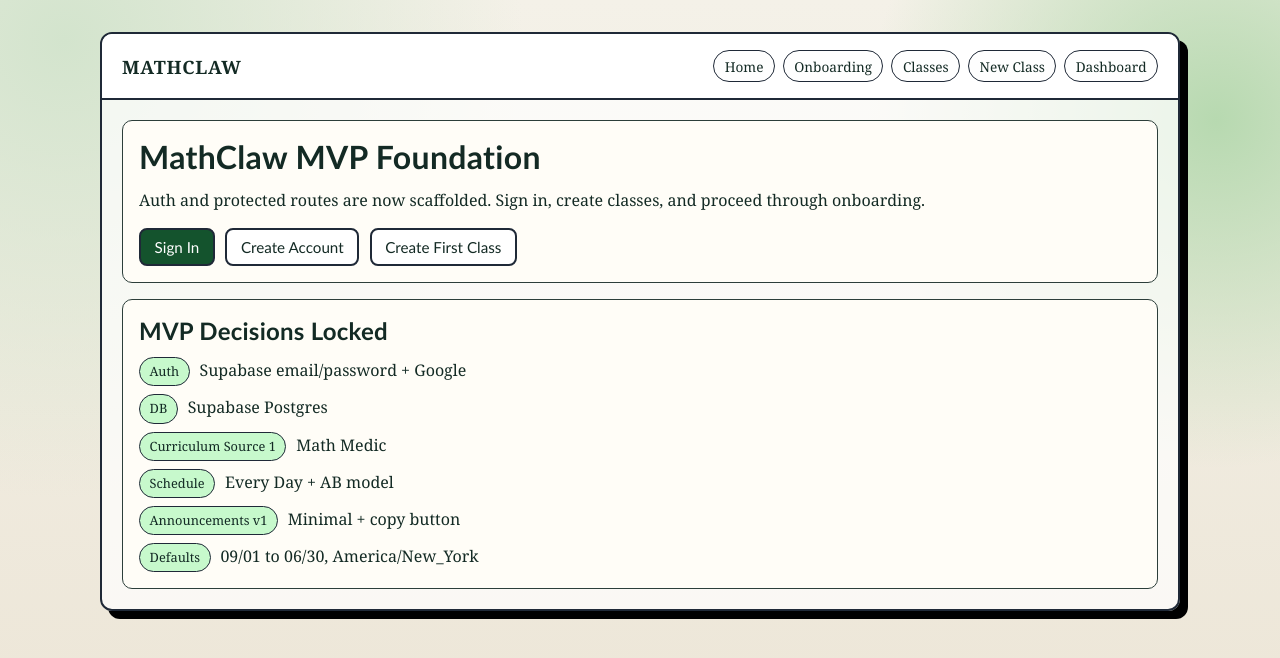
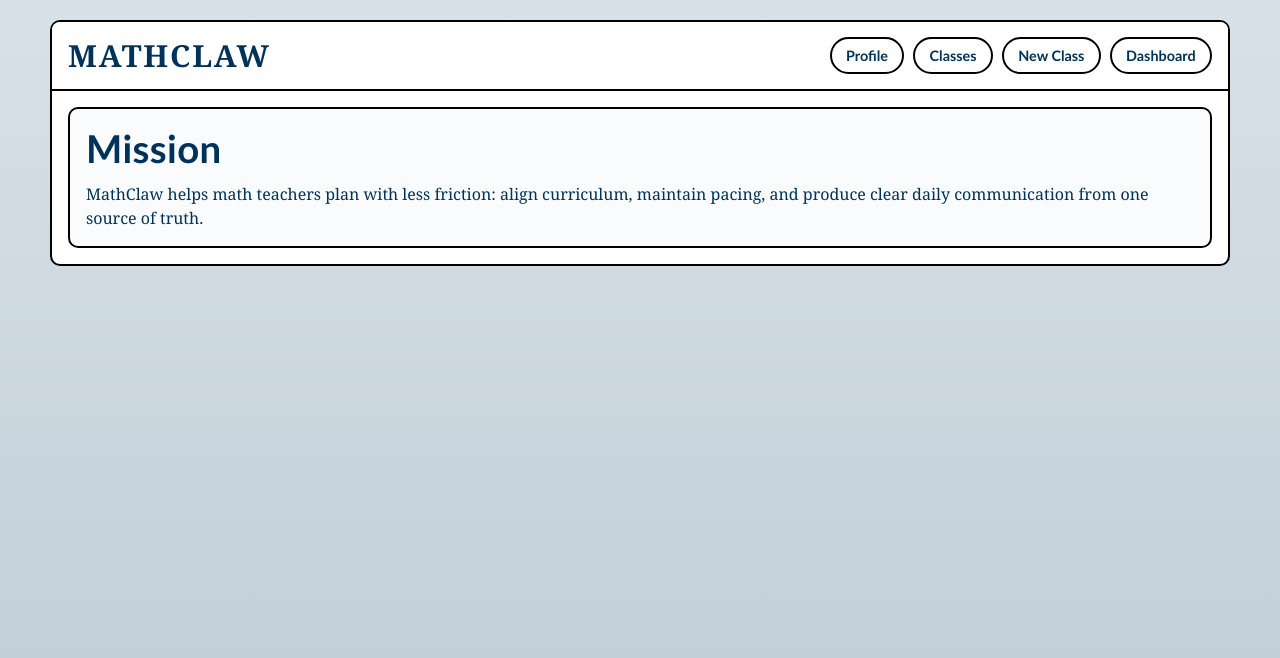
Before and after one commit to zackharen/mathclaw-next, a Next.js app: page / in a window 1280 px wide. Shown: the top 658 px of the page. Built offline with nearby package versions, Linux system fonts and the light colour scheme.

Commit message:
Refine nav, profile/classes UX, and merge plan+announcements view

```diff
--- a/app/classes/[id]/announcements/actions.js
+++ b/app/classes/[id]/announcements/actions.js
@@ -52,6 +52,7 @@ export async function generateAnnouncementsAction(formData) {
   if (planError) throw new Error(planError.message);
   if (!planRows || planRows.length === 0) {
     revalidatePath(`/classes/${course.id}/announcements`);
+    revalidatePath(`/classes/${course.id}/plan`);
     return;
   }
 
@@ -104,4 +105,5 @@ export async function generateAnnouncementsAction(formData) {
   if (upsertError) throw new Error(upsertError.message);
 
   revalidatePath(`/classes/${course.id}/announcements`);
+  revalidatePath(`/classes/${course.id}/plan`);
 }
--- a/app/classes/[id]/calendar/page.js
+++ b/app/classes/[id]/calendar/page.js
@@ -79,10 +79,7 @@ export default async function ClassCalendarPage({ params }) {
             Back to Classes
           </Link>
           <Link className="btn" href={`/classes/${course.id}/plan`}>
-            Open Pacing
-          </Link>
-          <Link className="btn" href={`/classes/${course.id}/announcements`}>
-            Open Announcements
+            Open Plan
           </Link>
           {totalDays === 0 ? (
             <form action={generateCalendarAction}>
--- a/app/globals.css
+++ b/app/globals.css
@@ -1,9 +1,14 @@
 :root {
-  --ink: #132a24;
-  --paper: #f7f3e9;
-  --accent: #14532d;
-  --accent-soft: #c7f9cc;
-  --line: #1f2937;
+  --navy: #00325a;
+  --grey: #bfccd6;
+  --red: #cd3b3b;
+  --white: #ffffff;
+  --black: #000000;
+
+  --ink: var(--navy);
+  --paper: var(--white);
+  --accent: var(--navy);
+  --line: var(--black);
 }
 
 * {
@@ -19,10 +24,7 @@ body {
 
 body {
   color: var(--ink);
-  background:
-    radial-gradient(circle at 5% 5%, #d3e4cd 0%, transparent 32%),
-    radial-gradient(circle at 95% 15%, #b7d9b0 0%, transparent 25%),
-    linear-gradient(180deg, #f4f1e8 0%, #ece5d6 100%);
+  background: linear-gradient(180deg, #d7e1e8 0%, var(--grey) 100%);
   font-family: Georgia, "Times New Roman", serif;
 }
 
@@ -32,16 +34,15 @@ a {
 }
 
 main {
-  width: min(1080px, 92vw);
+  width: min(1180px, 94vw);
   margin: 0 auto;
-  padding: 2rem 0 4rem;
+  padding: 1.25rem 0 2.5rem;
 }
 
 .shell {
   border: 2px solid var(--line);
-  background: rgba(255, 255, 255, 0.72);
-  box-shadow: 8px 8px 0 #000;
-  border-radius: 12px;
+  background: var(--paper);
+  border-radius: 10px;
   overflow: hidden;
 }
 
@@ -50,34 +51,38 @@ main {
   align-items: center;
   justify-content: space-between;
   gap: 1rem;
-  padding: 1rem 1.25rem;
+  padding: 0.8rem 1rem;
   border-bottom: 2px solid var(--line);
-  background: #fff;
+  background: var(--white);
 }
 
 .brand {
-  font-size: 1.15rem;
-  font-weight: 700;
-  letter-spacing: 0.04em;
+  font-size: 1.9rem;
+  font-weight: 800;
+  letter-spacing: 0.06em;
   text-transform: uppercase;
+  color: var(--navy);
 }
 
 .nav {
   display: flex;
   flex-wrap: wrap;
-  gap: 0.5rem;
+  gap: 0.55rem;
 }
 
 .nav a {
-  padding: 0.35rem 0.65rem;
-  border: 1px solid var(--line);
+  padding: 0.5rem 0.9rem;
+  border: 2px solid var(--line);
   border-radius: 999px;
-  background: #fefefe;
-  font-size: 0.85rem;
+  background: var(--white);
+  color: var(--navy);
+  font-family: "Gill Sans", "Segoe UI", sans-serif;
+  font-size: 0.9rem;
+  font-weight: 700;
 }
 
 .content {
-  padding: 1.25rem;
+  padding: 1rem;
 }
 
 .stack {
@@ -86,8 +91,8 @@ main {
 }
 
 .card {
-  border: 1px solid #2c3e3a;
-  background: #fffdf7;
+  border: 2px solid var(--line);
+  background: #f9fbfc;
   border-radius: 10px;
   padding: 1rem;
 }
@@ -97,11 +102,12 @@ h2,
 h3 {
   font-family: "Gill Sans", "Segoe UI", sans-serif;
   letter-spacing: 0.01em;
+  color: var(--navy);
 }
 
 h1 {
-  font-size: clamp(1.75rem, 2.5vw, 2.4rem);
-  margin-bottom: 0.75rem;
+  font-size: clamp(1.8rem, 3vw, 3rem);
+  margin-bottom: 0.7rem;
 }
 
 p {
@@ -111,17 +117,7 @@ p {
 .list {
   margin-top: 0.75rem;
   display: grid;
-  gap: 0.5rem;
-}
-
-.pill {
-  display: inline-block;
-  padding: 0.25rem 0.6rem;
-  border-radius: 999px;
-  border: 1px solid var(--line);
-  background: var(--accent-soft);
-  font-size: 0.8rem;
-  margin-right: 0.35rem;
+  gap: 0.6rem;
 }
 
 .ctaRow {
@@ -135,15 +131,22 @@ p {
   font-family: "Gill Sans", "Segoe UI", sans-serif;
   font-size: 0.95rem;
   border: 2px solid var(--line);
-  background: #fff;
-  border-radius: 8px;
-  padding: 0.5rem 0.85rem;
+  background: var(--white);
+  color: var(--navy);
+  border-radius: 10px;
+  padding: 0.5rem 0.9rem;
   cursor: pointer;
+  font-weight: 700;
 }
 
 .btn.primary {
-  background: var(--accent);
-  color: #fff;
+  background: var(--navy);
+  color: var(--white);
+}
+
+.btn.danger {
+  background: var(--red);
+  color: var(--white);
 }
 
 .kv {
@@ -154,22 +157,10 @@ p {
 
 .kv div {
   display: grid;
-  grid-template-columns: 190px 1fr;
+  grid-template-columns: 210px 1fr;
   gap: 0.75rem;
   padding: 0.35rem 0;
-  border-bottom: 1px dashed #8ba09a;
-}
-
-@media (max-width: 700px) {
-  .topbar {
-    align-items: flex-start;
-    flex-direction: column;
-  }
-
-  .kv div {
-    grid-template-columns: 1fr;
-    gap: 0.25rem;
-  }
+  border-bottom: 1px dashed #6b7c8a;
 }
 
 .formList label {
@@ -180,18 +171,19 @@ p {
 
 .input {
   width: 100%;
-  border: 1px solid #1f2937;
-  border-radius: 8px;
-  padding: 0.6rem 0.7rem;
+  border: 2px solid #5f7484;
+  border-radius: 10px;
+  padding: 0.58rem 0.7rem;
   font: inherit;
   font-weight: 400;
-  background: #fff;
+  background: var(--white);
+  color: var(--black);
 }
 
 .calendarGridHeader,
 .calendarRow {
   display: grid;
-  grid-template-columns: 1.6fr 0.5fr 1fr 1fr 1fr auto;
+  grid-template-columns: 1.6fr 0.45fr 1fr 1fr 1fr auto;
   gap: 0.6rem;
   align-items: center;
 }
@@ -199,7 +191,7 @@ p {
 .calendarGridHeader {
   margin-top: 0.9rem;
   padding: 0.35rem 0.4rem;
-  border-bottom: 2px solid #7e958f;
+  border-bottom: 2px solid #6b7c8a;
   font-family: "Gill Sans", "Segoe UI", sans-serif;
   font-size: 0.85rem;
   text-transform: uppercase;
@@ -214,9 +206,9 @@ p {
 
 .calendarRow {
   padding: 0.45rem 0.4rem;
-  border: 1px dashed #8ba09a;
+  border: 1px dashed #6b7c8a;
   border-radius: 8px;
-  background: #fff;
+  background: var(--white);
 }
 
 .announcementText {
@@ -225,10 +217,10 @@ p {
   line-height: 1.45;
   font-family: "Courier New", Courier, monospace;
   font-size: 0.93rem;
-  border: 1px dashed #8ba09a;
+  border: 1px dashed #6b7c8a;
   border-radius: 8px;
   padding: 0.7rem;
-  background: #fdfcf8;
+  background: #f2f6f9;
 }
 
 @media (max-width: 980px) {
@@ -240,3 +232,19 @@ p {
     grid-template-columns: 1fr;
   }
 }
+
+@media (max-width: 760px) {
+  .topbar {
+    align-items: flex-start;
+    flex-direction: column;
+  }
+
+  .brand {
+    font-size: 1.5rem;
+  }
+
+  .kv div {
+    grid-template-columns: 1fr;
+    gap: 0.25rem;
+  }
+}
--- a/app/layout.js
+++ b/app/layout.js
@@ -13,10 +13,12 @@ export default function RootLayout({ children }) {
         <main>
           <div className="shell">
             <header className="topbar">
-              <div className="brand">MathClaw</div>
+              {/* TODO: Replace text mark with a custom emblem. */}
+              <Link className="brand" href="/">
+                MathClaw
+              </Link>
               <nav className="nav">
-                <Link href="/">Home</Link>
-                <Link href="/onboarding/profile">Onboarding</Link>
+                <Link href="/onboarding/profile">Profile</Link>
                 <Link href="/classes">Classes</Link>
                 <Link href="/classes/new">New Class</Link>
                 <Link href="/dashboard">Dashboard</Link>
--- a/app/page.js
+++ b/app/page.js
@@ -1,37 +1,13 @@
-import Link from "next/link";
-
 export default function HomePage() {
   return (
     <div className="stack">
       <section className="card">
-        <h1>MathClaw MVP Foundation</h1>
+        <h1>Mission</h1>
         <p>
-          Auth and protected routes are now scaffolded. Sign in, create classes,
-          and proceed through onboarding.
+          MathClaw helps math teachers plan with less friction: align curriculum,
+          maintain pacing, and produce clear daily communication from one source
+          of truth.
         </p>
-        <div className="ctaRow">
-          <Link className="btn primary" href="/auth/sign-in">
-            Sign In
-          </Link>
-          <Link className="btn" href="/auth/sign-up">
-            Create Account
-          </Link>
-          <Link className="btn" href="/classes/new">
-            Create First Class
-          </Link>
-        </div>
-      </section>
-
-      <section className="card">
-        <h2>MVP Decisions Locked</h2>
-        <div className="list">
-          <p><span className="pill">Auth</span> Supabase email/password + Google</p>
-          <p><span className="pill">DB</span> Supabase Postgres</p>
-          <p><span className="pill">Curriculum Source 1</span> Math Medic</p>
-          <p><span className="pill">Schedule</span> Every Day + AB model</p>
-          <p><span className="pill">Announcements v1</span> Minimal + copy button</p>
-          <p><span className="pill">Defaults</span> 09/01 to 06/30, America/New_York</p>
-        </div>
       </section>
     </div>
   );
```
Also changed, not shown: app/classes/[id]/announcements/page.js (+1 -86 lines), app/classes/[id]/plan/page.js (+36 -9 lines), app/classes/actions.js (added, +30 -0 lines), app/classes/page.js (+9 -5 lines).
